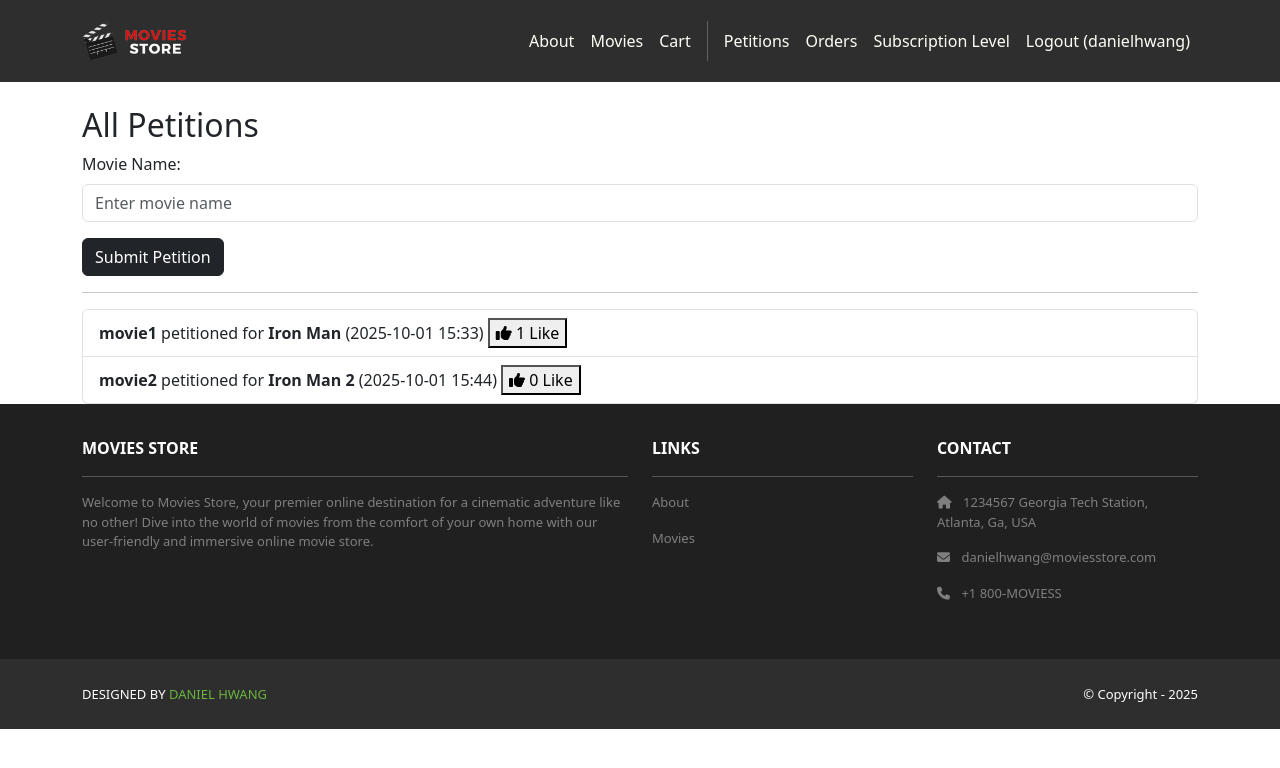
After one commit to danielhwang1102/moviesstore, a Django app: page /movies/petitions/ in a window 1280 px wide. The commit adds this page. Shown: the top 768 px of the page. Run offline with Django 5.2, Linux system fonts and the light colour scheme; a user stored in the database is signed in; data comes from the database, SQL or seed files in the repository; both versions use the stored data as it was after the commit; some libraries are stand-ins or nearby versions.

Commit message:
Implemented petitions for movies

```diff
--- a/movies/models.py
+++ b/movies/models.py
@@ -20,3 +20,13 @@ class Review(models.Model):
     likes = models.ManyToManyField(User, related_name='liked_reviews', blank=True)
     def __str__(self):
         return str(self.id) + ' - ' + self.movie.name
+
+class Petition(models.Model):
+    id = models.AutoField(primary_key=True)
+    movie = models.ForeignKey(Movie, on_delete=models.CASCADE, related_name='petitions')
+    user = models.ForeignKey(User, on_delete=models.CASCADE)
+    date = models.DateTimeField(auto_now_add=True)
+    likes = models.ManyToManyField(User, related_name='liked_petitions', blank=True)
+
+    def __str__(self):
+        return f"{self.user.username} petitioned: {self.text[:30]}"
--- /dev/null
+++ b/movies/templates/movies/petitions.html
@@ -0,0 +1,55 @@
+{% extends 'base.html' %}
+{% block content %}
+<div class="container mt-4">
+    <h2>All Petitions</h2>
+    {% if user.is_authenticated %}
+    <form method="POST" action="{% url 'movies.create_petition' %}">
+        {% csrf_token %}
+        <div class="mb-3">
+            <label for="movie_name" class="form-label">Movie Name:</label>
+            <input type="text" name="movie_name" id="movie_name" class="form-control" required placeholder="Enter movie name">
+        </div>
+        <button type="submit" class="btn btn-dark">Submit Petition</button>
+    </form>
+    {% endif %}
+    <hr>
+    <ul class="list-group">
+        {% for petition in template_data.petitions %}
+        <li class="list-group-item">
+            <strong>{{ petition.user.username }}</strong> petitioned for <b>{{ petition.movie.name }}</b> ({{ petition.date|date:"Y-m-d H:i" }})
+            <button class="like-petition-btn" data-petition-id="{{ petition.id }}">
+                <i class="fa fa-thumbs-up"></i>
+                <span class="like-count">{{ petition.likes.count }}</span>
+                {% if user in petition.likes.all %}
+                    Liked
+                {% else %}
+                    Like
+                {% endif %}
+            </button>
+        </li>
+        {% empty %}
+        <li class="list-group-item">No petitions yet.</li>
+        {% endfor %}
+    </ul>
+</div>
+<script>
+document.querySelectorAll('.like-petition-btn').forEach(function(btn) {
+  btn.addEventListener('click', function() {
+    var petitionId = btn.getAttribute('data-petition-id');
+    fetch(`/movies/petition/${petitionId}/like/`, {
+      method: 'POST',
+      headers: {
+        'X-CSRFToken': '{{ csrf_token }}',
+        'X-Requested-With': 'XMLHttpRequest',
+        'Accept': 'application/json'
+      }
+    })
+    .then(response => response.json())
+    .then(data => {
+      btn.querySelector('.like-count').textContent = data.likes_count;
+      btn.innerHTML = '<i class="fa fa-thumbs-up"></i> <span class="like-count">' + data.likes_count + '</span> ' + (data.liked ? 'Liked' : 'Like');
+    });
+  });
+});
+</script>
+{% endblock %}
--- a/movies/urls.py
+++ b/movies/urls.py
@@ -8,4 +8,7 @@ urlpatterns = [
     path('<int:id>/review/<int:review_id>/edit/', views.edit_review, name='movies.edit_review'),
     path('<int:id>/review/<int:review_id>/delete/', views.delete_review, name='movies.delete_review'),
     path('review/<int:review_id>/like/', views.like_review, name='review.like'),
+    path('petitions/', views.petitions_page, name='movies.petitions_page'),
+    path('petition/create/', views.create_petition, name='movies.create_petition'),
+    path('petition/<int:petition_id>/like/', views.like_petition, name='movies.like_petition'),
 ]
--- a/movies/views.py
+++ b/movies/views.py
@@ -1,5 +1,5 @@
 from django.shortcuts import render, redirect, get_object_or_404
-from .models import Movie, Review
+from .models import Movie, Review, Petition
 from django.contrib.auth.decorators import login_required
 from django.http import JsonResponse
 from django.views.decorators.http import require_POST
@@ -72,3 +72,38 @@ def like_review(request, review_id):
         review.likes.add(request.user)
         liked = True
     return JsonResponse({'liked': liked, 'likes_count': review.likes.count()})
+
+@login_required
+def petitions_page(request):
+    petitions = Petition.objects.select_related('movie', 'user').annotate(likes_count=Count('likes')).order_by('-likes_count')
+    movies = Movie.objects.all()
+    template_data = {
+        'petitions': petitions,
+        'title': 'All Petitions',
+        'movies': movies
+    }
+    return render(request, 'movies/petitions.html', {'template_data': template_data})
+
+@login_required
+def create_petition(request):
+    if request.method == 'POST':
+        movie_name = request.POST.get('movie_name')
+        if movie_name:
+            movie, created = Movie.objects.get_or_create(
+                name=movie_name,
+                defaults={'price': 0, 'description': 'Petitioned movie', 'image': 'movie_images/default.jpg'}
+            )
+            Petition.objects.create(movie=movie, user=request.user)
+    return redirect('movies.petitions_page')
+
+@require_POST
+@login_required
+def like_petition(request, petition_id):
+    petition = get_object_or_404(Petition, id=petition_id)
+    if request.user in petition.likes.all():
+        petition.likes.remove(request.user)
+        liked = False
+    else:
+        petition.likes.add(request.user)
+        liked = True
+    return JsonResponse({'liked': liked, 'likes_count': petition.likes.count()})
--- a/moviesstore/templates/base.html
+++ b/moviesstore/templates/base.html
@@ -28,6 +28,7 @@
                     <a class="nav-link" href="{% url 'cart.index' %}">Cart</a>
                     <div class="vr bg-white mx-2 d-none d-lg-block"></div>
                     {% if user.is_authenticated %}
+                    <a class="nav-link" href="{% url 'movies.petitions_page' %}">Petitions</a>
                     <a class="nav-link" href="{% url 'accounts.orders' %}">Orders</a>
                     <a class="nav-link" href="{% url 'accounts.subscription' %}">Subscription Level</a>
                     <a class="nav-link" href="{% url 'accounts.logout' %}">Logout ({{ user.username }})</a>
```
Also changed, not shown: db.sqlite3, movies/migrations/0004_petition.py (added), movies/migrations/0005_remove_petition_text.py (added), movies/migrations/0006_alter_petition_id.py (added), 3 other files.
